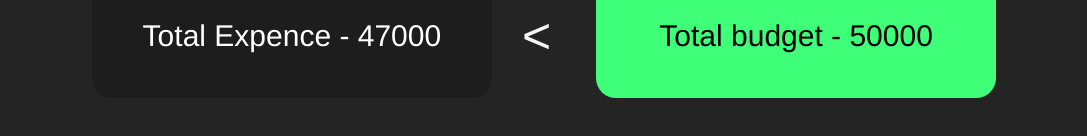
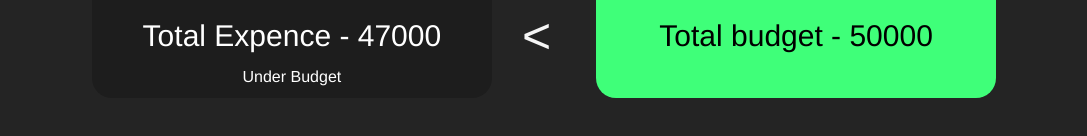
Before and after one commit to mohammadafnan/ExpenceTracker-json-server, an Angular app: page / in a window 1280 px wide. Shown: the part 656-792 px from the top of the page, without its empty margins (96-1183 px from the left). Built offline with nearby package versions, Linux system fonts and the light colour scheme; data requests are answered from the project's data file.

Commit message:
expence lbl added  json 2025

```diff
--- a/src/app/product/product.component.html
+++ b/src/app/product/product.component.html
@@ -58,7 +58,9 @@
   <div class="center">
     <h2 [ngClass]="{'card3': totalexp() > totalbud(),'card1': totalexp() < totalbud(),'card2': totalexp() == totalbud()}">
       Total Expence - {{ totalexp() }}
-      <label class="lbl" *ngIf="totalexp() > totalbud()">Expence exceed</label>
+      <label class="lbl" *ngIf="totalexp() < totalbud()">Under Budget</label>
+      <label class="lbl" *ngIf="totalexp() == totalbud()">Expence equal from Budget</label>
+      <label class="lbl" *ngIf="totalexp() > totalbud()">Expence exceed from Budget</label>
     </h2>
     <!-- <span class="ope">{{ totalexp() > totalbud() ? ">" : "<" }}</span> -->
     <span class="ope" *ngIf="totalexp() == totalbud()">=</span>
```
